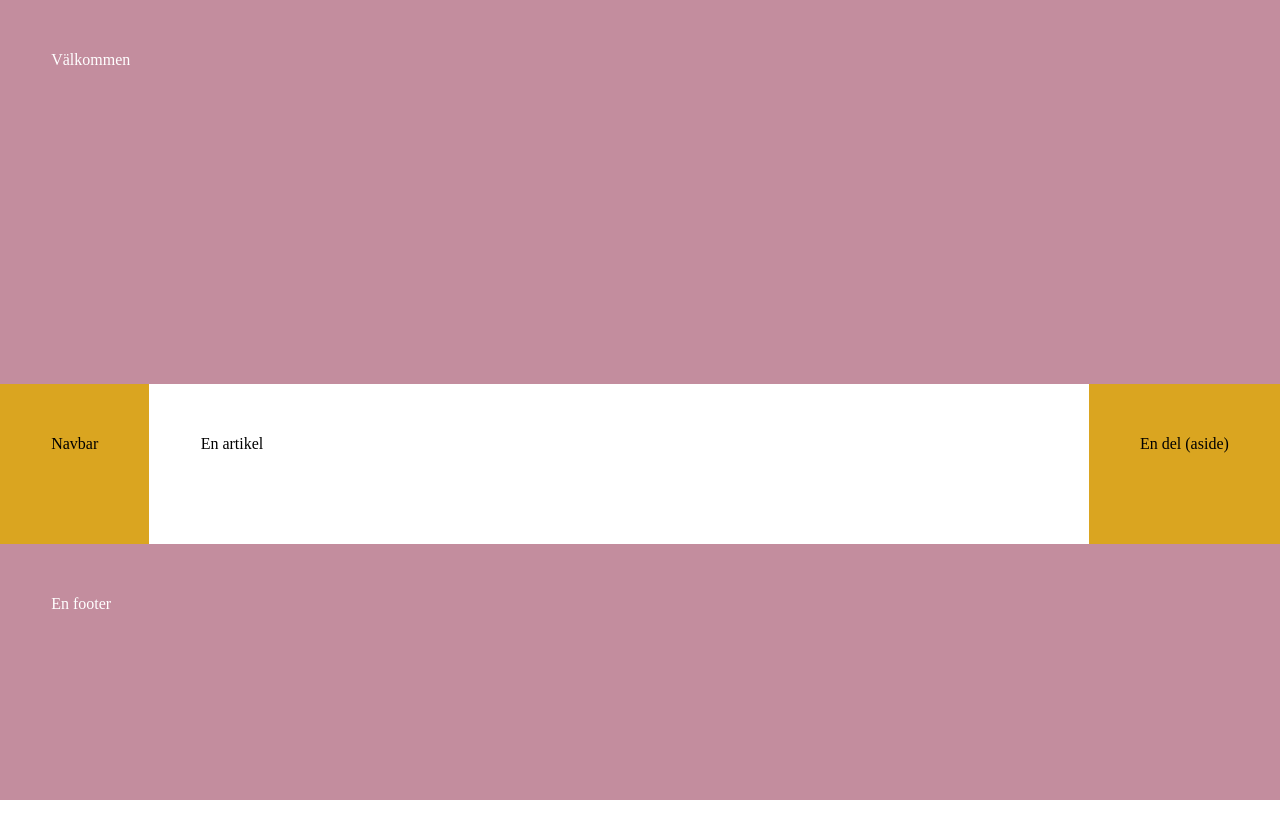
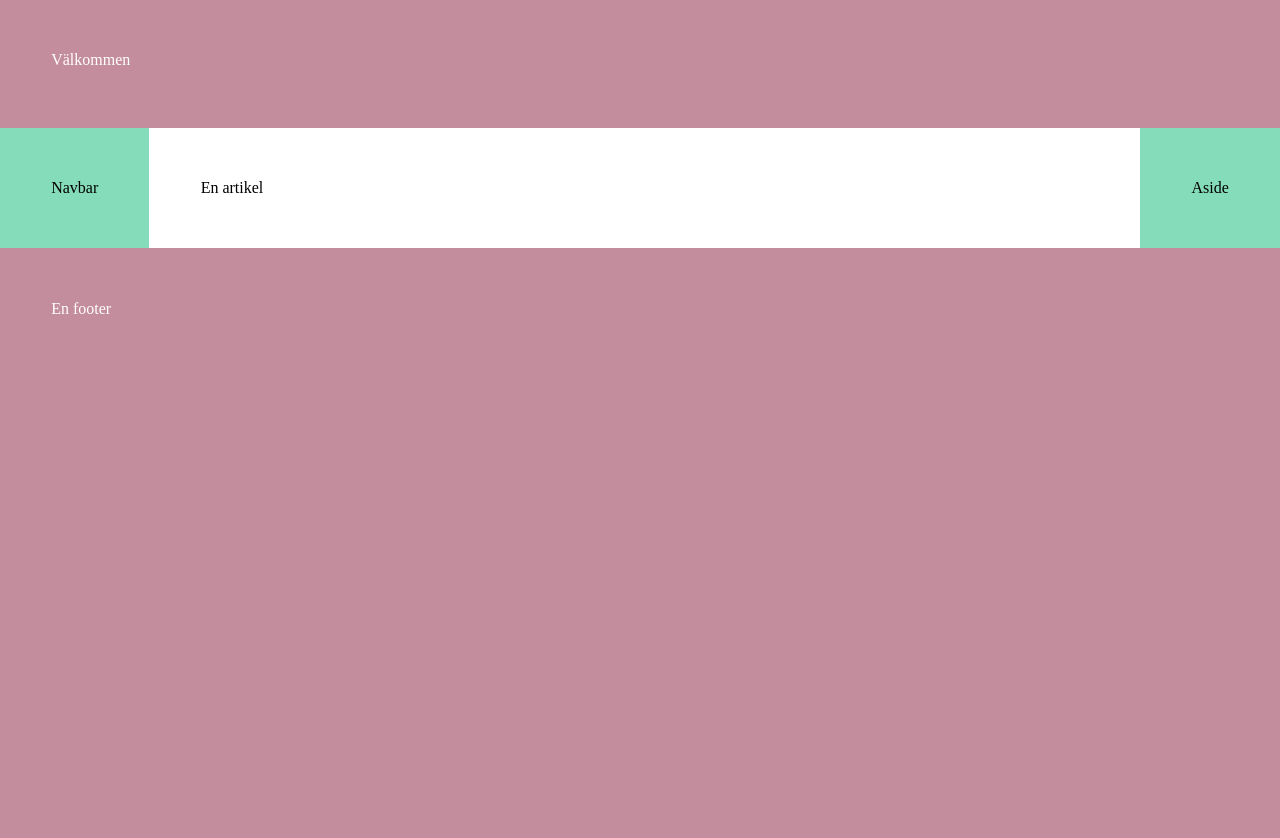
Before and after one commit to Lars-S-Berg/html-css-examples, a plain HTML site: page layout-with-flexbox/index.html in a window 1280 px wide. Before the commit the page ends 800 px from the top, so only its background shows below. Drawn offline with Linux system fonts and the light colour scheme.

Commit message:
Changed from using a div='main' to main

```diff
--- a/layout-with-flexbox/css/style.css
+++ b/layout-with-flexbox/css/style.css
@@ -9,34 +9,34 @@ body {
     margin: 0;
 }
 
-#main {
+main {
     display: flex;
     flex: 1;
     flex-direction: column;
 }
 
-#main > article {
+main > article {
     flex: 1;
 }
 
-#main > nav {
+nav {
     order: -1;
 }
 
-#main > nav, #main > aside {
+nav, aside {
     flex: 0 0 20vw 0;
     background-color: #85dcbb;
 }
 
 header {
     background-color: #c38d9e;
-    height: 30vw;
+    height: 10vw;
     color: white;
 }
 
 footer {
     background-color: #c38d9e;
-    height: 20vw;
+    height: 50vw;
     color: white;
 }
 
@@ -45,12 +45,11 @@ header, footer, article, nav, aside {
 }
 
 @media screen and (min-width: 350px){
-    #main {
+    main {
         flex-direction: row;
     }
 
-    #main > nav, #main > aside {
+    nav, aside {
             flex: 0 0 20vw 0;
-            background-color: goldenrod;
         }
 }
--- a/layout-with-flexbox/index.html
+++ b/layout-with-flexbox/index.html
@@ -4,16 +4,16 @@
     <meta charset="UTF-8">
     <meta http-equiv="X-UA-Compatible" content="IE=edge">
     <meta name="viewport" content="width=device-width, initial-scale=1.0">
-    <title>Document</title>
+    <title>Flexbox | layout</title>
     <link rel="stylesheet" href="css/style.css">
 </head>
 <body>
     <header>Välkommen</header>
-    <div id="main">
+    <main>
         <article>En artikel</article>
         <nav>Navbar</nav>
-        <aside>En del (aside)</aside>
-    </div>
+        <aside>Aside</aside>
+    </main>
     <footer>En footer</footer>
 </body>
 </html>
```
